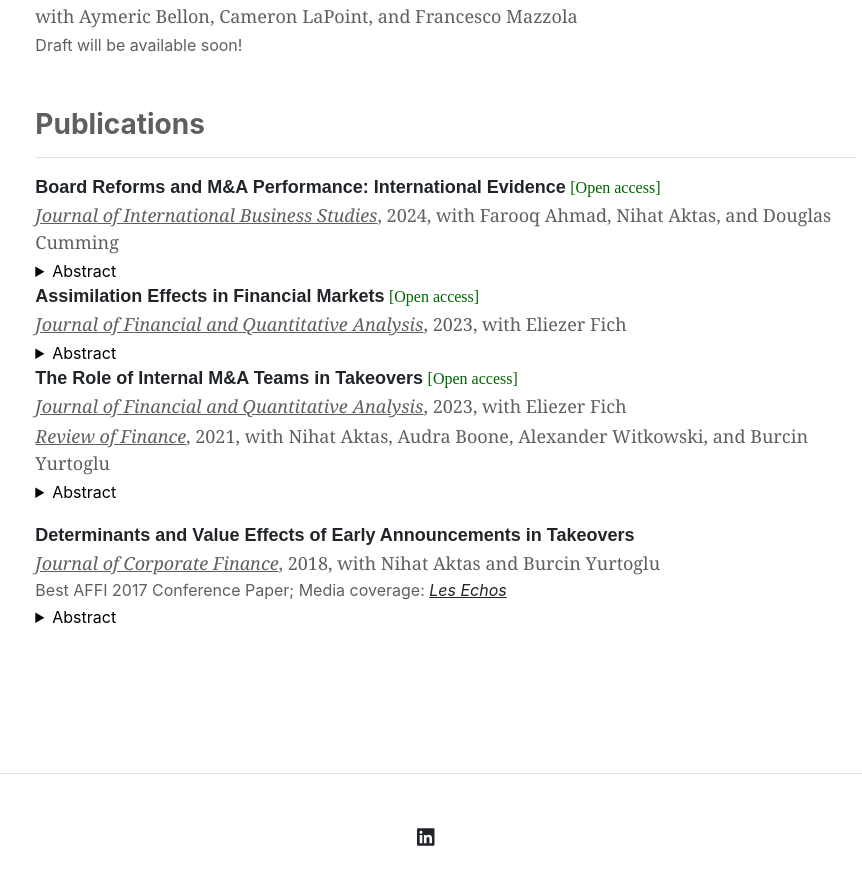
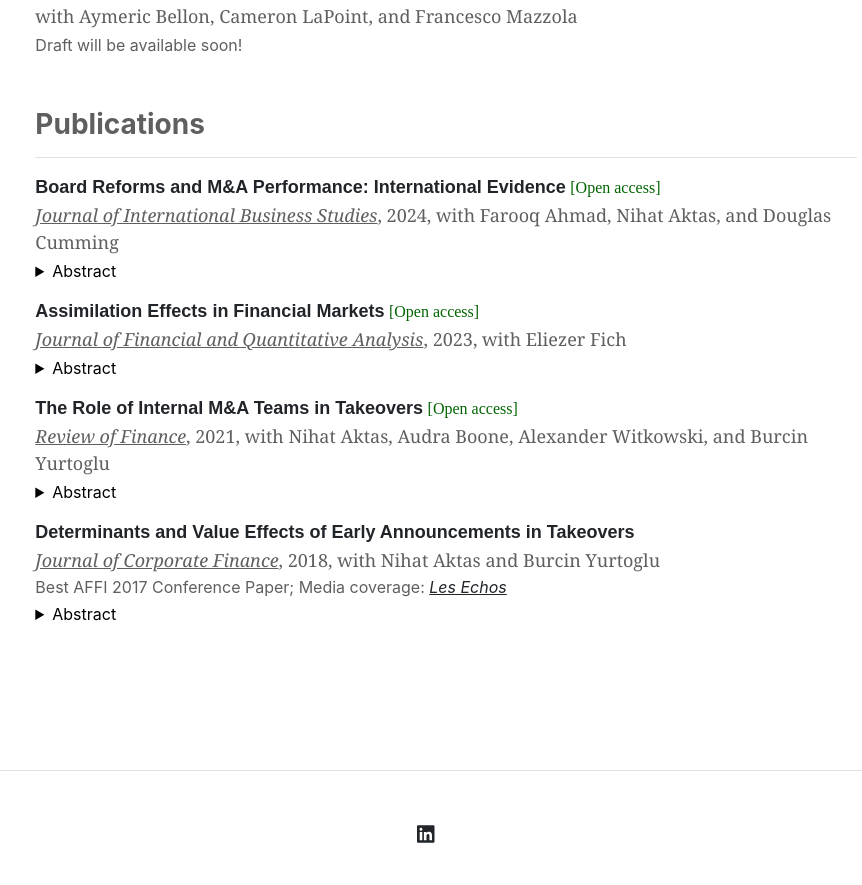
Before and after one commit to guosongxu/guosongxu.github.io, a Jekyll site: the page built from index.md, in a window 1280 px wide and 900 px high, scrolled down 1473 px. Shown: the top 885 px of the window, without its empty margins (194-1056 px from the left). Built offline with Jekyll 4.4.1, drawn with Linux system fonts in a browser that asks for light colours.

Commit message:
Update home.html

```diff
--- a/_layouts/home.html
+++ b/_layouts/home.html
@@ -87,7 +87,7 @@ layout: default
       </p>
     </details>
 
-    <p style="margin-bottom:1px"><span style="font-family:arial, 'MS Sans Serif', arial;font-size:18px;margin-bottom:1px;margin-top:18px"><strong><a href="https://papers.ssrn.com/sol3/papers.cfm?abstract_id=2996714" target="_blank" rel="noreferrer noopener" aria-label=" (opens in a new tab)" style="text-decoration:none;">Assimilation Effects in Financial Markets</a></strong></span>&nbsp;<span style="font-family:bradley hand, cursive;font-size:16px"><a href="https://doi.org/10.1017/S0022109022001168" target="_blank" rel="noreferrer noopener" aria-label=" (opens in a new tab)" style="text-decoration:none;color:#006400">[Open access]</a></span></p>
+    <p style="margin-bottom:1px;margin-top:15px"><span style="font-family:arial, 'MS Sans Serif', arial;font-size:18px"><strong><a href="https://papers.ssrn.com/sol3/papers.cfm?abstract_id=2996714" target="_blank" rel="noreferrer noopener" aria-label=" (opens in a new tab)" style="text-decoration:none;">Assimilation Effects in Financial Markets</a></strong></span>&nbsp;<span style="font-family:bradley hand, cursive;font-size:16px"><a href="https://doi.org/10.1017/S0022109022001168" target="_blank" rel="noreferrer noopener" aria-label=" (opens in a new tab)" style="text-decoration:none;color:#006400">[Open access]</a></span></p>
     <p style="font-family:georgia;font-size:18px;margin-bottom:3px;color:#605F5F"><em><u>Journal of Financial and Quantitative Analysis</u></em>, 2023,  with Eliezer Fich</p>
     <details>
       <summary>Abstract</summary>
@@ -96,8 +96,7 @@ layout: default
       </p>
     </details>
 
-    <p style="margin-bottom:1px"><span style="font-family:arial, 'MS Sans Serif', arial;font-size:18px;margin-bottom:1px;margin-top:18px"><strong><a href="https://papers.ssrn.com/sol3/papers.cfm?abstract_id=3140400" target="_blank" rel="noreferrer noopener" aria-label=" (opens in a new tab)" style="text-decoration:none;">The Role of Internal M&amp;A Teams in Takeovers</a></strong></span>&nbsp;<span style="font-family:bradley hand, cursive;font-size:16px"><a href="https://doi.org/10.1093/rof/rfaa034" target="_blank" rel="noreferrer noopener" aria-label=" (opens in a new tab)" style="text-decoration:none;color:#006400">[Open access]</a></span></p>
-    <p style="font-family:georgia;font-size:18px;margin-bottom:3px;color:#605F5F"><em><u>Journal of Financial and Quantitative Analysis</u></em>, 2023,  with Eliezer Fich</p>
+    <p style="margin-bottom:1px;margin-top:15px"><span style="font-family:arial, 'MS Sans Serif', arial;font-size:18px"><strong><a href="https://papers.ssrn.com/sol3/papers.cfm?abstract_id=3140400" target="_blank" rel="noreferrer noopener" aria-label=" (opens in a new tab)" style="text-decoration:none;">The Role of Internal M&amp;A Teams in Takeovers</a></strong></span>&nbsp;<span style="font-family:bradley hand, cursive;font-size:16px"><a href="https://doi.org/10.1093/rof/rfaa034" target="_blank" rel="noreferrer noopener" aria-label=" (opens in a new tab)" style="text-decoration:none;color:#006400">[Open access]</a></span></p>
     <p style="font-family:georgia;font-size:18px;margin-bottom:3px;color:#605F5F"><em><u>Review of Finance</u></em>, 2021, with Nihat Aktas, Audra Boone, Alexander Witkowski, and Burcin Yurtoglu</p>
     <details>
       <summary>Abstract</summary>
@@ -106,7 +105,7 @@ layout: default
       </p>
     </details>
 
-    <p style="font-family:arial, 'MS Sans Serif', arial;font-size:18px;margin-bottom:1px;margin-top:18px"><strong><a href="https://papers.ssrn.com/sol3/papers.cfm?abstract_id=2874336" target="_blank" rel="noreferrer noopener" aria-label=" (opens in a new tab)" style="text-decoration:none;">Determinants and Value Effects of Early Announcements in Takeovers</a></strong></p>
+    <p style="font-family:arial, 'MS Sans Serif', arial;font-size:18px;margin-bottom:1px;margin-top:15px"><strong><a href="https://papers.ssrn.com/sol3/papers.cfm?abstract_id=2874336" target="_blank" rel="noreferrer noopener" aria-label=" (opens in a new tab)" style="text-decoration:none;">Determinants and Value Effects of Early Announcements in Takeovers</a></strong></p>
     <p style="font-family:georgia;font-size:18px;margin-bottom:1px;color:#605F5F"><em><u>Journal of Corporate Finance</u></em>, 2018,  with Nihat Aktas and&nbsp;Burcin Yurtoglu </p>
     <p style="font-size:16px;margin-bottom:3px;color:#605F5F">Best AFFI 2017 Conference Paper;&nbsp;Media coverage:&nbsp;<em><a rel="noreferrer noopener" href="https://www.lesechos.fr/18/01/2017/LesEchos/22364-135-ECH_opa---quand-les-predateurs-rompent-la-loi-du-silence.htm" target="_blank">Les Echos</a>&nbsp;</em></p>
     <details>
```
